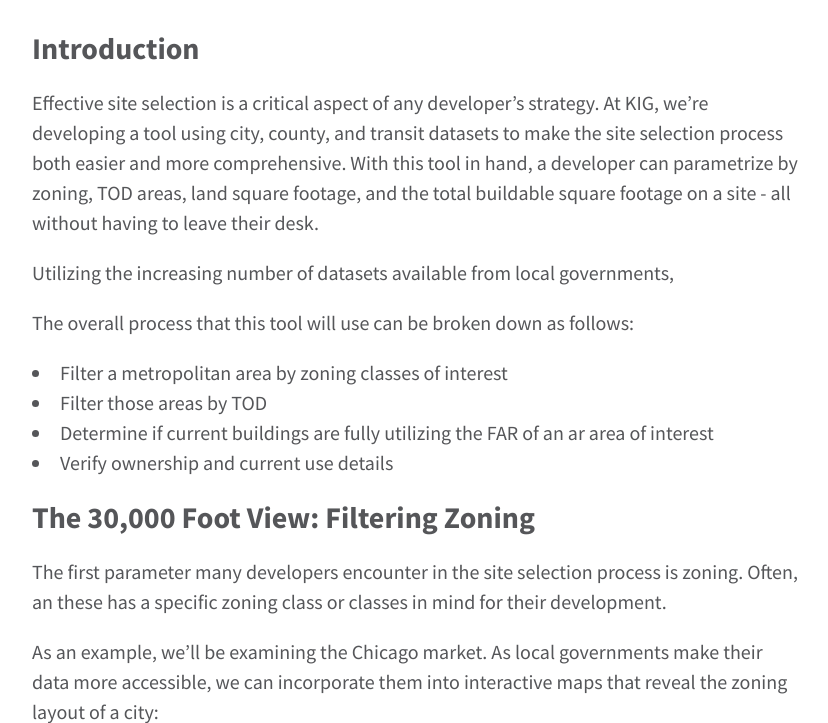
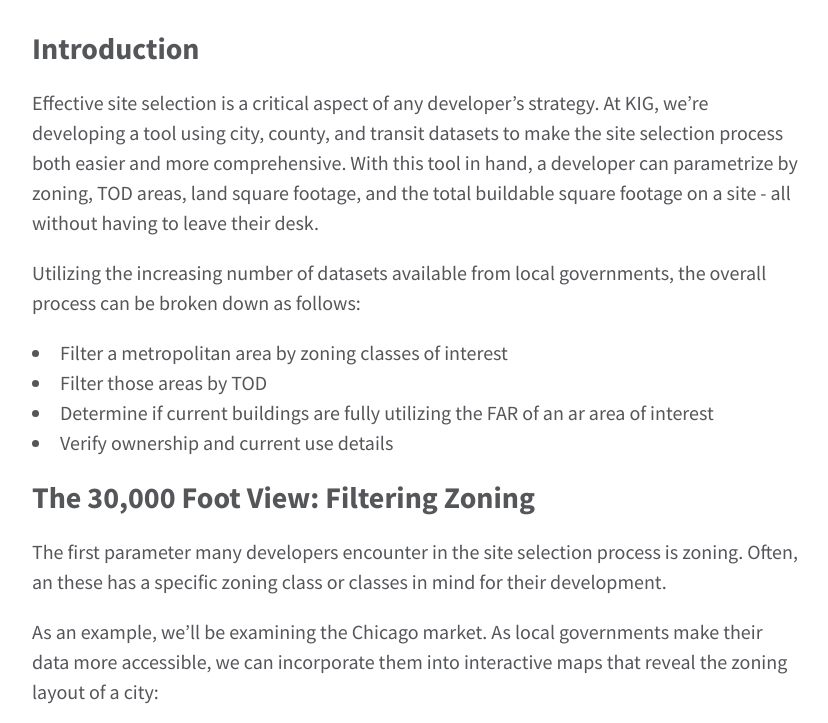
Before and after one commit to kig-analytics/kig-analytics.github.io, a Jekyll site: the page built from _posts/2017-07-21-gs-presentation.md, in a window 1280 px wide and 900 px high, scrolled down 532 px, cut to the strip 0-723 px from the top of the window. Shown: the whole strip, without its empty margins (224-1052 px from the left). Built offline with Jekyll 4.4.1, drawn with Linux system fonts in a browser that asks for light colours; nearby versions of some CDN libraries.

Commit message:
grammar fix

```diff
--- a/_posts/2017-07-21-gs-presentation.md
+++ b/_posts/2017-07-21-gs-presentation.md
@@ -11,9 +11,7 @@ feature-img: "img/chicago.png"
 
 Effective site selection is a critical aspect of any developer's strategy. At KIG, we're developing a tool using city, county, and transit datasets to make the site selection process both easier and more comprehensive. With this tool in hand, a developer can parametrize by zoning, TOD areas, land square footage, and the total buildable square footage on a site - all without having to leave their desk.
 
-Utilizing the increasing number of datasets available from local governments,
-
-The overall process that this tool will use can be broken down as follows:
+Utilizing the increasing number of datasets available from local governments, the overall process can be broken down as follows:
 * Filter a metropolitan area by zoning classes of interest
 * Filter those areas by TOD
 * Determine if current buildings are fully utilizing the FAR of an ar area of interest
```
